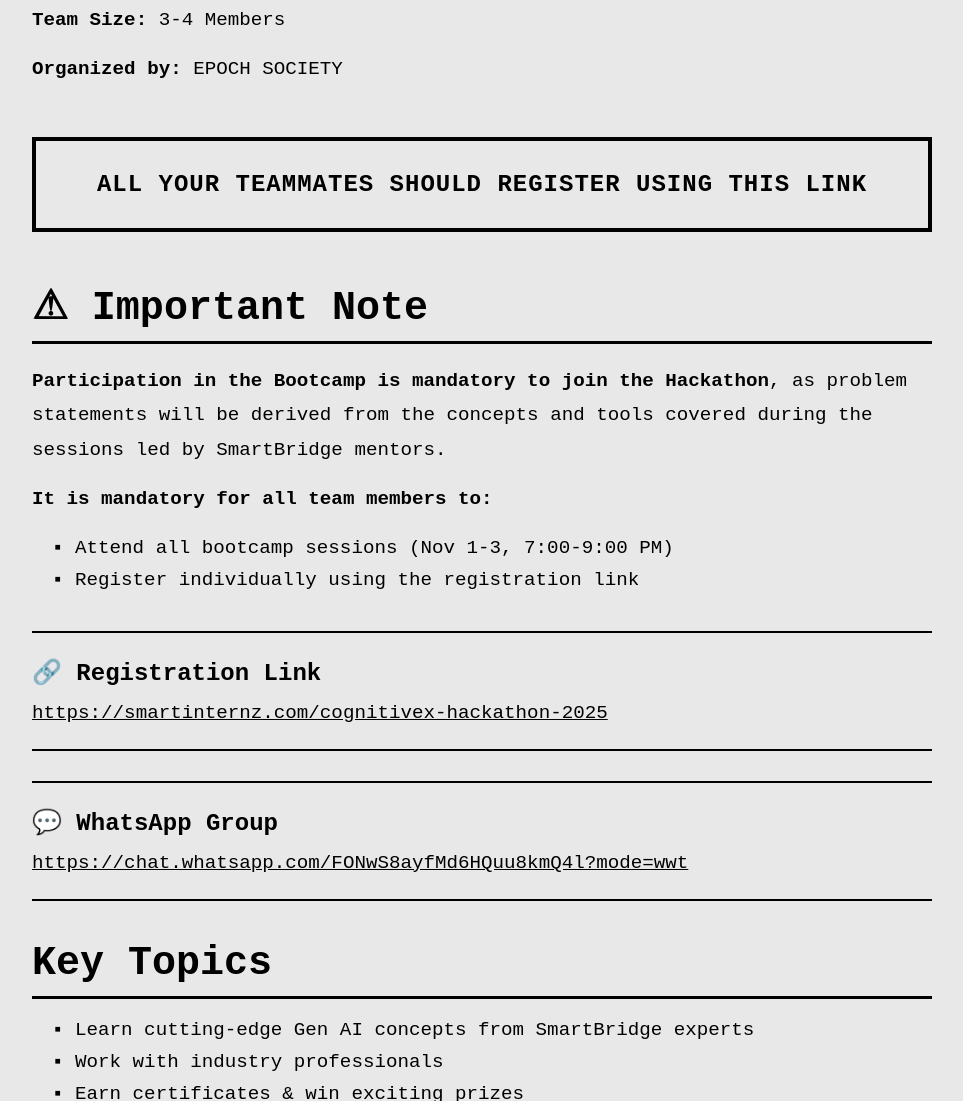
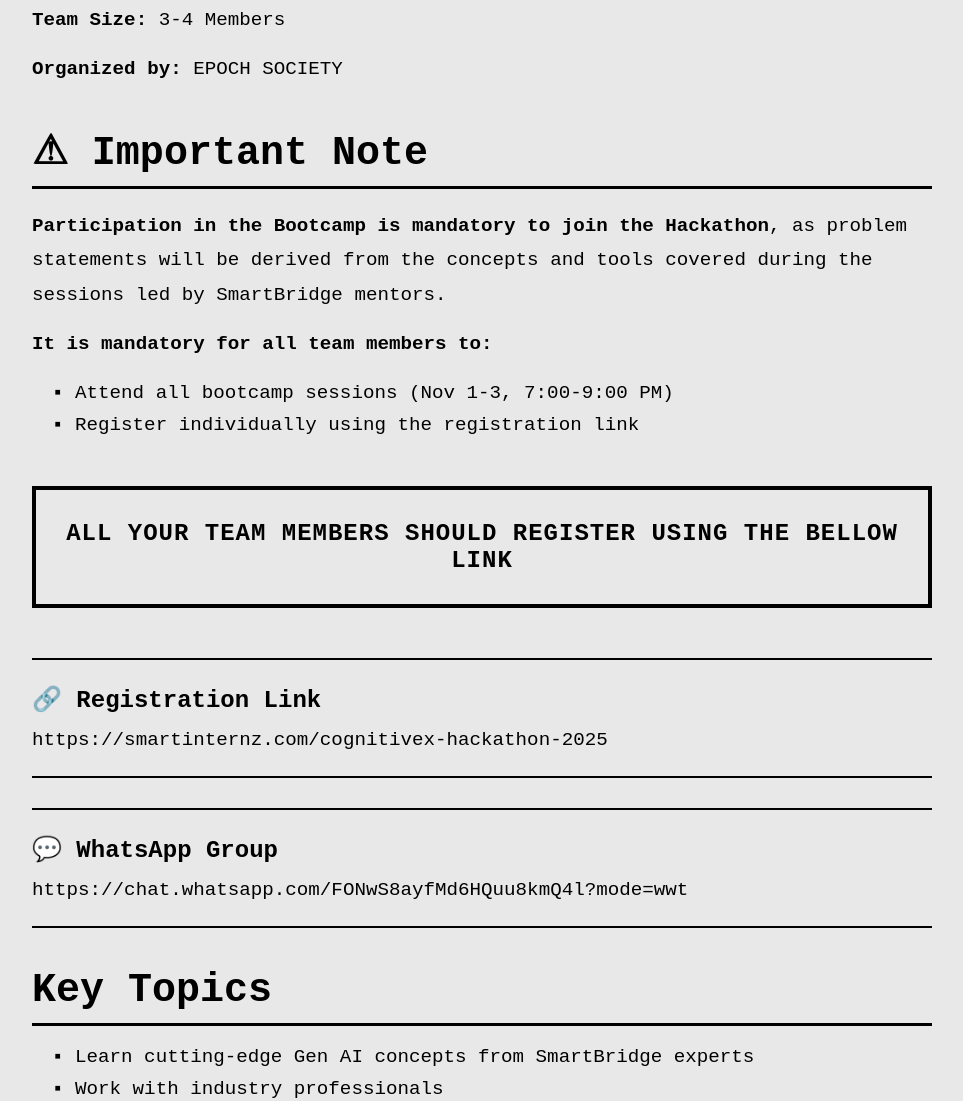
Before and after one commit to Chiranth-Janardhan-moger/es-event, a plain HTML site: page index.html in a window 1280 px wide. Shown: the part 500-1601 px from the top of the page, without its empty margins (158-1121 px from the left). Drawn offline with Linux system fonts and the light colour scheme.

Commit message:
Add files via upload

```diff
--- a/index.html
+++ b/index.html
@@ -140,9 +140,7 @@
         <p><strong>Team Size:</strong> 3-4 Members</p>
         <p><strong>Organized by:</strong> EPOCH SOCIETY</p>
 
-        <div class="important">
-             ALL YOUR TEAMMATES SHOULD REGISTER USING THIS LINK
-        </div>
+
 
         <h2>⚠ Important Note</h2>
         <p><strong>Participation in the Bootcamp is mandatory to join the Hackathon</strong>, as problem statements will be derived from the concepts and tools covered during the sessions led by SmartBridge mentors.</p>
@@ -151,18 +149,21 @@
             <li>Attend all bootcamp sessions (Nov 1-3, 7:00-9:00 PM)</li>
             <li>Register individually using the registration link</li>
         </ul>
+         <div class="important">
+             ALL YOUR TEAM MEMBERS SHOULD REGISTER USING THE BELLOW LINK
+        </div>
 
         <div class="links">
             <div class="link-item">
                 <h3>🔗 Registration Link</h3>
-                <a href="https://smartinternz.com/cognitivex-hackathon-2025" target="_blank">
+                <a href="https://smartinternz.com/cognitivex-hackathon-2025" target="_blank" style="text-decoration: none;">
                     https://smartinternz.com/cognitivex-hackathon-2025
                 </a>
             </div>
 
             <div class="link-item">
                 <h3>💬 WhatsApp Group</h3>
-                <a href="https://chat.whatsapp.com/FONwS8ayfMd6HQuu8kmQ4l?mode=wwt" target="_blank">
+                <a href="https://chat.whatsapp.com/FONwS8ayfMd6HQuu8kmQ4l?mode=wwt" target="_blank" style="text-decoration: none;">
                     https://chat.whatsapp.com/FONwS8ayfMd6HQuu8kmQ4l?mode=wwt
                 </a>
             </div>
```
